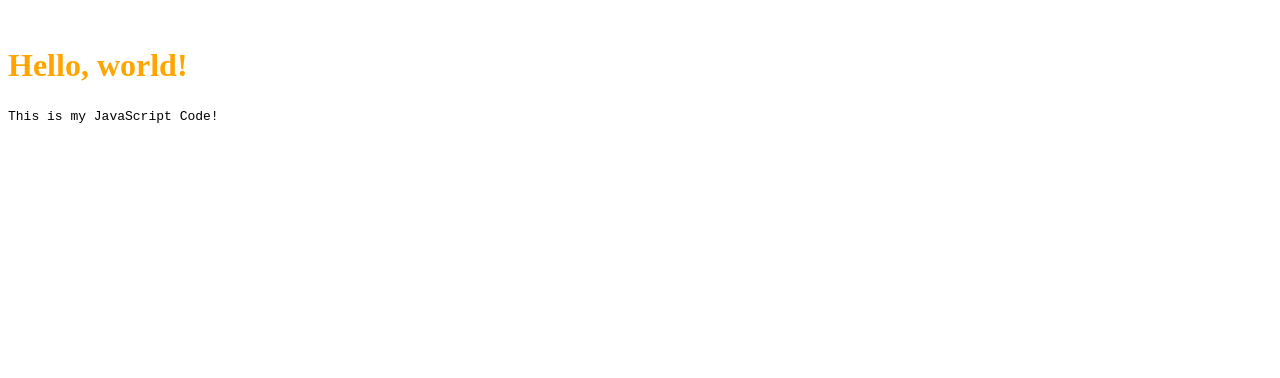
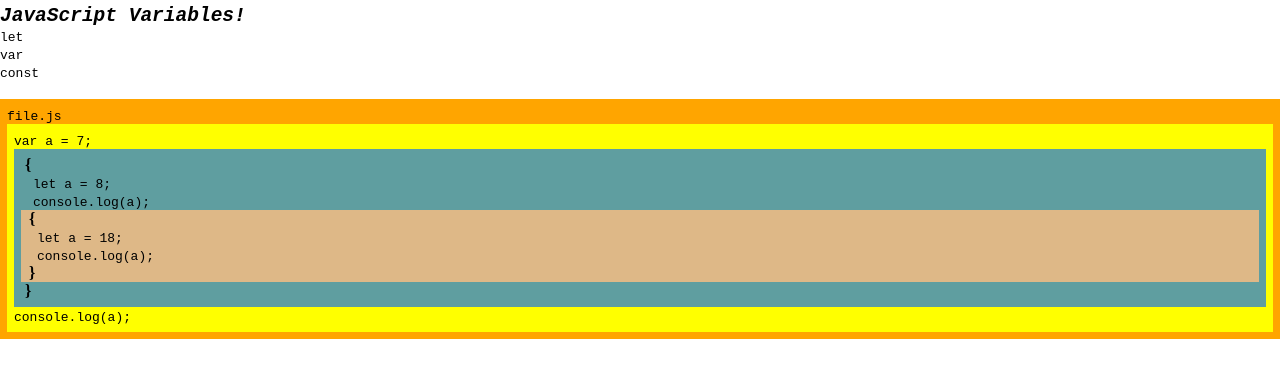
Before and after one commit to Harshk133/JavaScript-Tutorial-Code-, a plain HTML site: page index.html in a window 1280 px wide. Drawn offline with Linux system fonts and the light colour scheme.

Commit message:
#2 Added Program_2.js File Something about Javascript Variables & more!! 😉

```diff
--- a/index.html
+++ b/index.html
@@ -9,14 +9,72 @@
             document.write("Hello, world! <br>");
             document.write("Welcome, to JavaScript Course!!");
         </script> -->
+        <style>
+            *{
+                margin: 0;
+                padding: 0;
+            }
+
+            .container{
+                background-color: orange;
+                padding: 7px;
+            }
+
+            .box{
+                background-color: yellow;
+                padding: 7px;
+            }
+
+            .bracket-box-1{
+                background-color: cadetblue;
+                padding: 7px;
+            }
+
+            .bracket-box-2{
+                background-color: burlywood;
+            }
+        </style>
     </head>
 
     <body>
+        <h2><tt><i>JavaScript Variables!</i></tt></h2>
+        <ul>
+            <li><code>let</code></li>
+            <li><code>var</code></li>
+            <li><code>const</code></li>
+        </ul>
+        <br>
+        <div class="container">
+            <tt>file.js</tt>
+            <div class="box">
+                <code>var a = 7;</code>
+                <div class="bracket-box-1">
+                    &nbsp;<b>{</b> <br>
+                        &nbsp;&nbsp;&nbsp;<code>let a = 8;</code>
+                        <br>
+                        &nbsp;&nbsp;&nbsp;<code>console.log(a);</code>
+                        <br>
+                            <div class="bracket-box-2">
+                                &nbsp;&nbsp;<b>{</b> <br>
+                                    &nbsp;&nbsp;&nbsp;&nbsp;<code>let a = 18;</code>
+                                    <br>
+                                    &nbsp;&nbsp;&nbsp;&nbsp;<code>console.log(a);</code>
+                                    <br>
+                                &nbsp;&nbsp;<b>}</b> <br>
+                            </div>
+                    &nbsp;<b>}</b>
+                </div>
+                <code>console.log(a);</code>
+            </div>
+        </div>
         <br>
         <!-- ** Inline Javascript! ** -->
         <!-- <a href="javascript: alert('Welcome, user!');">Click!!</a>  -->
 
         <!-- ** In the External File! ** -->
-        <script src="javascript/Program_1.js"></script>
+        <!-- <script src="javascript/Program_1.js"></script> -->
+
+        <script src="javascript/Program_2.js"></script>
     </body>
+
 </html>
--- a/javascript/Program_1.js
+++ b/javascript/Program_1.js
@@ -1,3 +1,5 @@
+// Todo: Apply stayling into the console statements!!
+
 // Ways to write your javascript script!!
 
 // Write
--- /dev/null
+++ b/javascript/Program_2.js
@@ -0,0 +1,71 @@
+// Welcome, to JavaScript Variables tutorial!
+
+/*
+ * Variables in JavaScript!!
+
+ 1. let
+ 2. var
+ 3. const
+*/
+
+// ? Rules for creating variable name!
+// 1. Cannot start with a number!! // Example: var 7 = 7;
+
+// 2. Can start with alphabets, numbers, underscore (_) and dollar ($). // Example: var a8$_7 = "seven";
+
+// 3. Do not take keyword as a variable name!! // Example: var var = "var";
+
+// 4. Javascript variables are case-sensitive!! // var a = 7; var A = 0;
+
+// Syntax: var varname = value;
+// Syntax: let varname = value;
+// Syntax: const varname = value;
+
+
+// var a = 7;
+// console.log(window.a);
+
+// let a = 7;
+// console.log(window.a);
+// console.log(a);
+
+// var - have the global level scope!
+// var school = "my School Name";
+
+// let - have the block level scope!!
+// {
+//     let school = "your School Name";
+//     console.log(school);
+// }
+
+// console.log(school);
+
+// const is the abbrevation of constant!!
+const name = "Harsh";
+// const name; // !This will throw error!!
+// name = "anurag"; // !This will throw error!!
+console.log("My name is Hacker", name);
+
+let elem = "<title>Welcome to JavaScript Tutorial!</title>";
+let anchor = `<a href="github.com/Harshk133">Welcome to my github page!!</a>`;
+// let anchor = '<a href="github.com/Harshk133">Welcome to my github page!!</a>';
+
+// let a = "first name";
+// let b = "last name";
+
+// // console.log(a + " " + b);
+// console.log(elem, anchor);
+
+
+// function add(a, b){
+     // This is a function which will add two numbers!!
+     // ...
+// }
+
+// Style of typing variables names!!
+// Ex., var styleOfTypingVariablesNames;
+// 1. var fullName;
+// 2. var fullname;
+// 3. var FullName;
+// 4. var full_name;
+// 5. var full-name;
```
